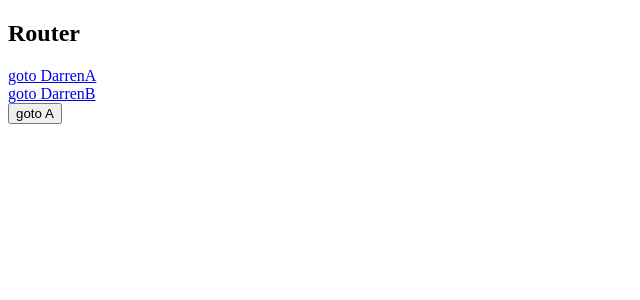
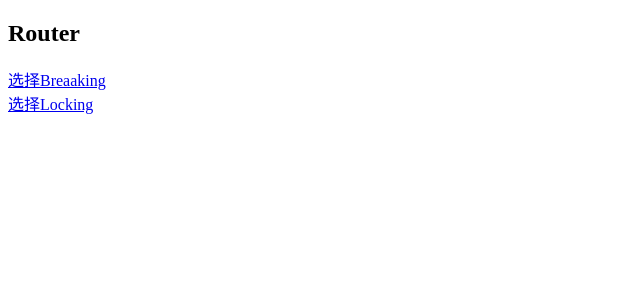
Before and after one commit to Darrenjoe/bossapp, a Next.js app in the folder NextDemo/: page /router in a window 1280 px wide. Shown: the top 300 px of the page, without its empty margins (0-640 px from the left). Built offline with nearby package versions, Linux system fonts and the light colour scheme.

Commit message:
withRouter

```diff
--- a/NextDemo/pages/router.js
+++ b/NextDemo/pages/router.js
@@ -3,24 +3,17 @@ import Link from "next/link";
 import Router from "next/router";
 
 const Home = () => {
-  function gotoA() {
-    Router.push("/DarrenA");
-  }
   return (
     <div>
       <h2>Router</h2>
       <div>
-        <Link href="/DarrenA">
-          <a>goto DarrenA</a>
+        <Link href="/jiewu?name=breaking">
+          <a>选择Breaaking</a>
         </Link>
-      </div>
-      <div>
-        <Link href="/DarrenB">
-          <a>goto DarrenB</a>
+        <br />
+        <Link href="/jiewu?name=locking">
+          <a>选择Locking</a>
         </Link>
-      </div>
-      <div>
-        <button onClick={gotoA}>goto A</button>
       </div>
     </div>
   );
```
Also changed, not shown: NextDemo/pages/jiewu.js (added, +14 -0 lines), NextDemo/pages/test/DarrenA.js (renamed from NextDemo/pages/DarrenA.js), NextDemo/pages/test/DarrenB.js (renamed from NextDemo/pages/DarrenB.js).
